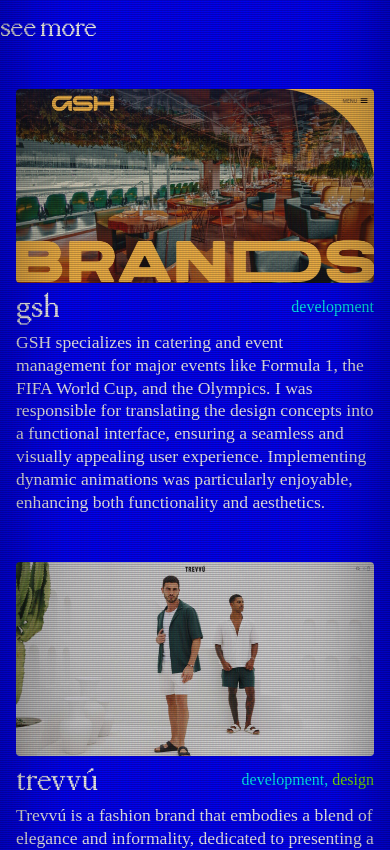
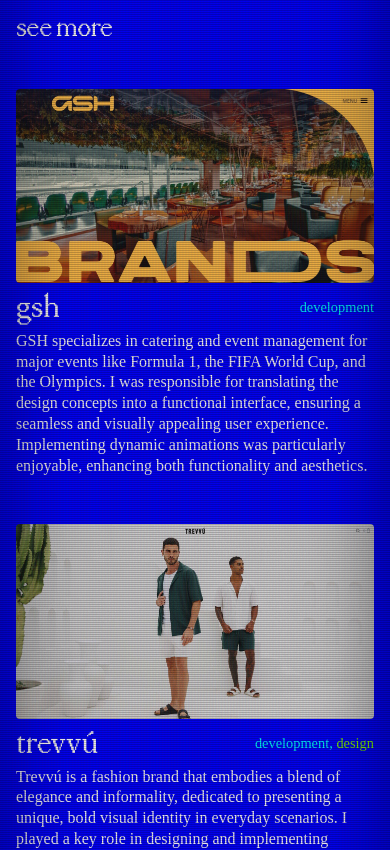
Before and after one commit to thaslle/projeto-next, a Next.js app: page /project/smoov in a window 390 px wide. Shown: the part 3273-4123 px from the top of the page. Built offline with nearby package versions, Linux system fonts and the light colour scheme; no server answers.

Commit message:
Work & Experiments

```diff
--- a/src/components/ExperimentProject/styles.module.scss
+++ b/src/components/ExperimentProject/styles.module.scss
@@ -24,6 +24,12 @@
         .preview p {
             line-height: 1.3em;
             font-size: 1.1rem;
+
+            @media only screen and (max-width: 767px) {
+                & {
+                    font-size: 1rem;
+                }
+            }
         }
     }
 
--- a/src/components/ExperimentProject/tags.module.scss
+++ b/src/components/ExperimentProject/tags.module.scss
@@ -7,5 +7,11 @@
         &:not(:last-child):after {
             content: ', ';
         }
+
+        @media only screen and (max-width: 767px) {
+            & {
+                font-size: 0.9rem;
+            }
+        }
     }
 }
--- a/src/components/Project/styles.module.scss
+++ b/src/components/Project/styles.module.scss
@@ -43,6 +43,12 @@
             .preview p {
                 line-height: 1.3em;
                 font-size: 1.1rem;
+
+                @media only screen and (max-width: 767px) {
+                    & {
+                        font-size: 1rem;
+                    }
+                }
             }
         }
     }
--- a/src/components/Project/tags.module.scss
+++ b/src/components/Project/tags.module.scss
@@ -7,5 +7,11 @@
         &:not(:last-child):after {
             content: ', ';
         }
+
+        @media only screen and (max-width: 767px) {
+            & {
+                font-size: 0.9rem;
+            }
+        }
     }
 }
--- a/src/components/ProjectOthers/index.jsx
+++ b/src/components/ProjectOthers/index.jsx
@@ -3,10 +3,10 @@
 
 export const ProjectOthers = ({ projects }) => {
   return (
-    <section className={styles.otherProjects}>
+    <section className={`${styles.otherProjects} section`}>
       <h2>See more</h2>
 
-      <div className={`${styles.projects} section`}>
+      <div className={styles.projects}>
         {projects.length !== 0 && projects.map((project) => <Project key={project.id} project={project} />)}
       </div>
     </section>
```
